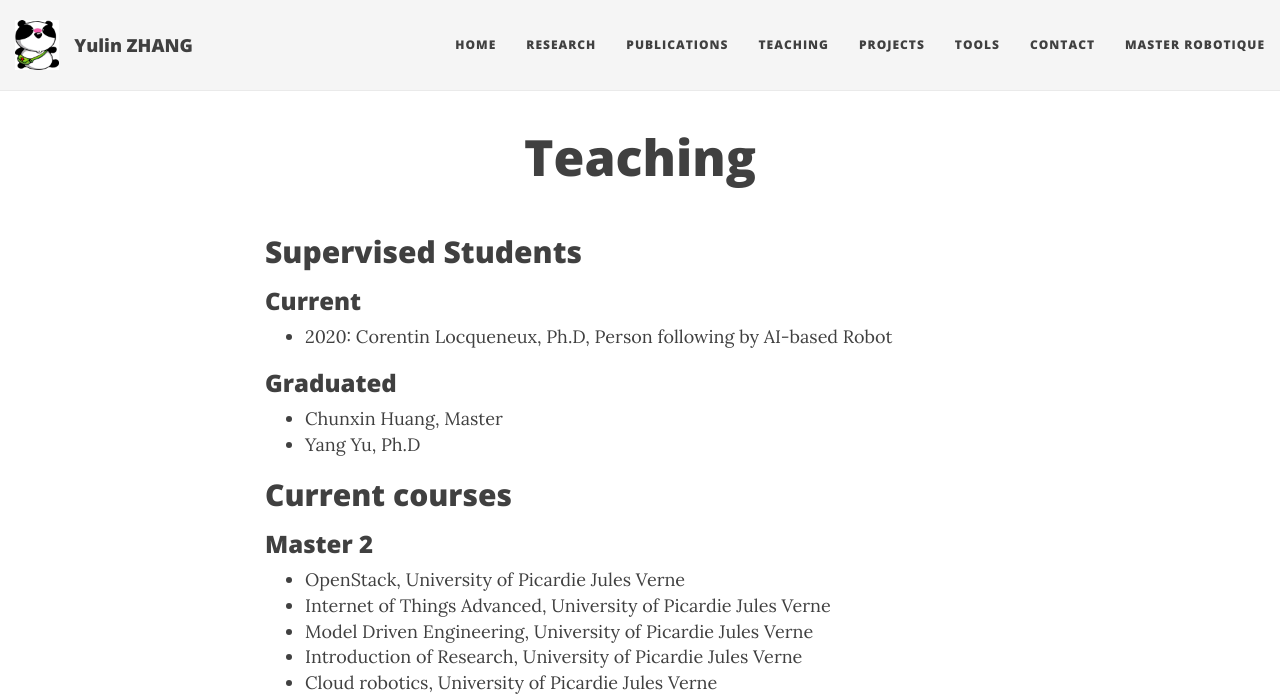
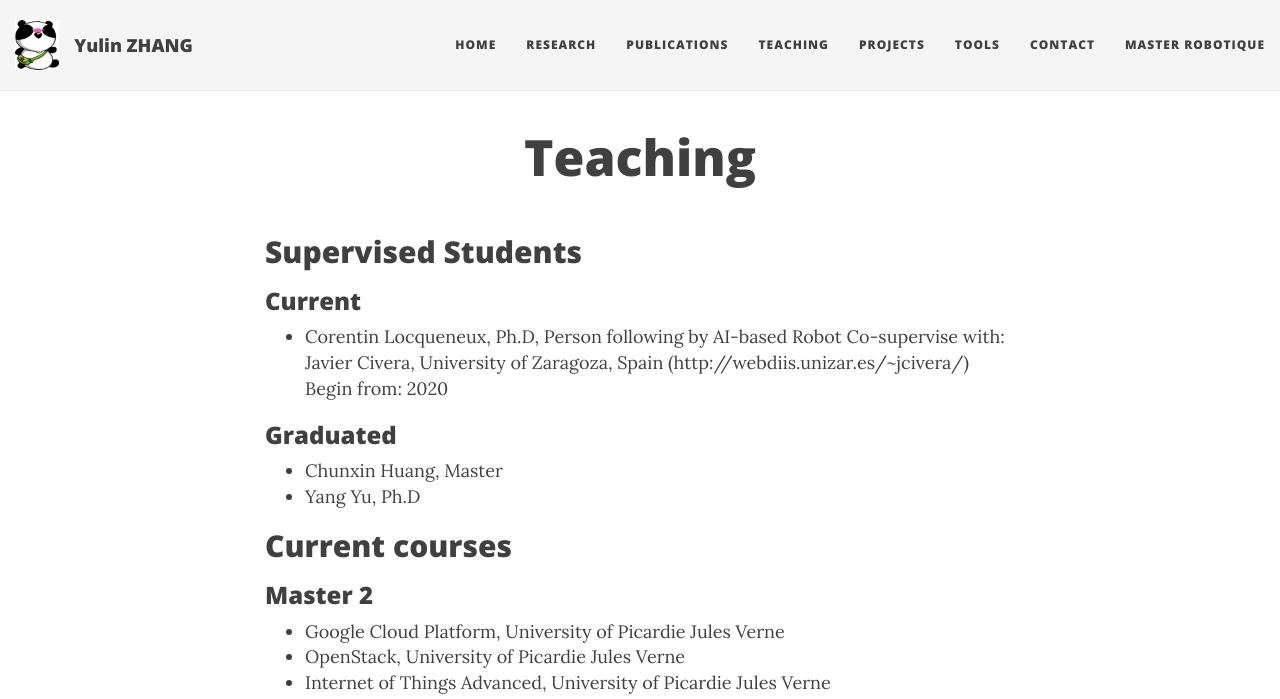
Before and after one commit to yulinz888888/yulinz888888-jekyII.github.io, a Jekyll site: the page built from teaching.md, in a window 1280 px wide and 1400 px high. Shown: the top 699 px of the window. Built offline with Jekyll 4.4.1, drawn with Linux system fonts in a browser that asks for light colours; nearby versions of some CDN libraries; comment, search, counter and statistics services are not loaded; some of the changed text lies outside the part shown.

Commit message:
new title

```diff
--- a/teaching.md
+++ b/teaching.md
@@ -6,7 +6,9 @@
 ## Supervised Students
 
 ### Current
-* 2020: Corentin Locqueneux, Ph.D, Person following by AI-based Robot
+* Corentin Locqueneux, Ph.D, Person following by AI-based Robot
+Co-supervise with: Javier Civera, University of Zaragoza, Spain (http://webdiis.unizar.es/~jcivera/)
+Begin from: 2020
 
 ### Graduated
 * Chunxin Huang, Master
@@ -16,10 +18,10 @@
 
 ### Master 2
 
+* Google Cloud Platform, University of Picardie Jules Verne
 * OpenStack, University of Picardie Jules Verne
 * Internet of Things Advanced, University of Picardie Jules Verne
 * Model Driven Engineering, University of Picardie Jules Verne
-* Introduction of Research, University of Picardie Jules Verne
 * Cloud robotics, University of Picardie Jules Verne
 <iframe width="560" height="315" src="https://www.youtube.com/embed/awq_LdQI2Qg?list=PLwq9V6Pk0f4JrS3YalKmEJR2GrWMqECQS?ecver=1" frameborder="0" allowfullscreen></iframe>
 
@@ -27,7 +29,8 @@
 ### Master 1
 
 * Internet of Things, University of Picardie Jules Verne
-* Model Driven Engineering, University of Picardie Jules Verne
+* ROS, University of Picardie Jules Verne
+* GPU computing, University of Picardie Jules Verne
 
 
 ### Licence 3
```
Also changed, not shown: index.md (+2 -0 lines).
